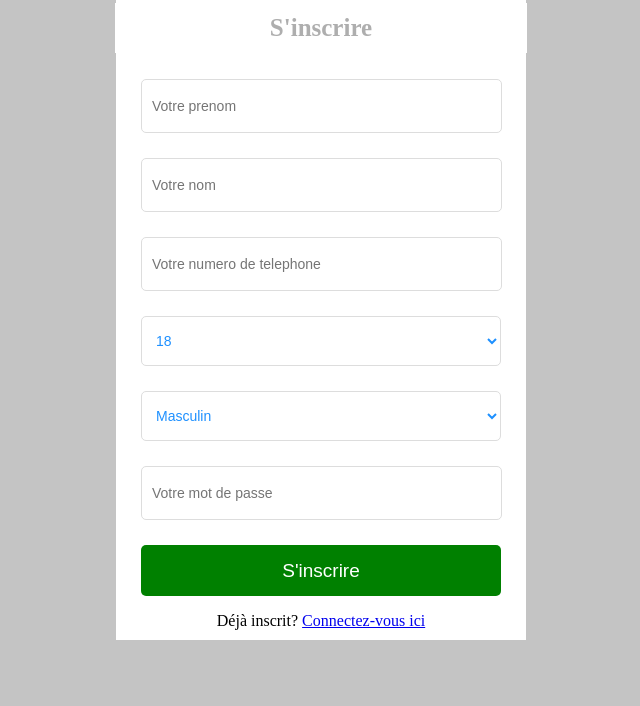
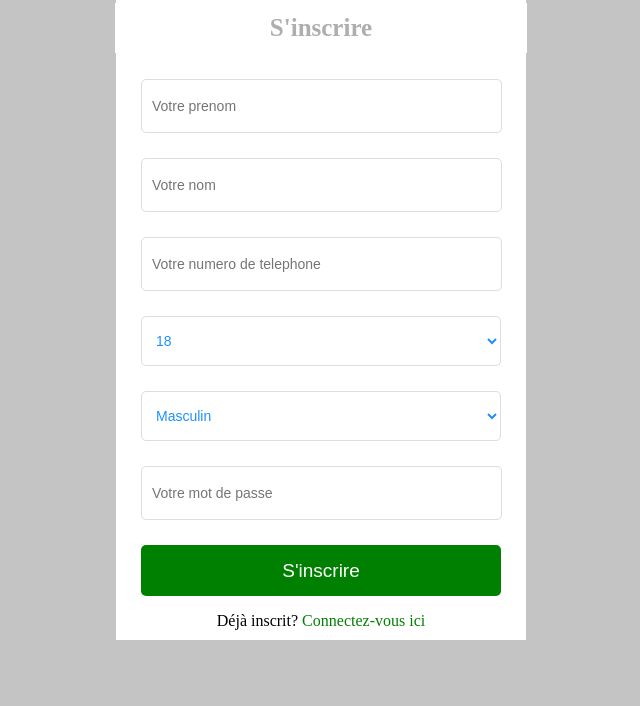
Before and after one commit to Ssada922/ProjetGDPA, a PHP site: page /Inscription.php in a window 1280 px wide. Shown: the part 31-737 px from the top of the page, without its empty margins (327-967 px from the left). Run offline with PHP 8.4, Linux system fonts and the light colour scheme.

Commit message:
Inscription.php

```diff
--- a/Inscription.php
+++ b/Inscription.php
@@ -78,7 +78,7 @@
                      <input type="password" class="form-input" name="password" placeholder="Votre mot de passe" minlength = "8" required />
                      <input type="submit" name="submit" value="S'inscrire" class="form-button" />
                      <p class="form-phrase">Déjà inscrit?
-                     <a href="Connexion.php">Connectez-vous ici</a></p>
+                     <a class="con" href="Connexion.php">Connectez-vous ici</a></p>
                </form>
 <?php } ?>
 </body>
```
